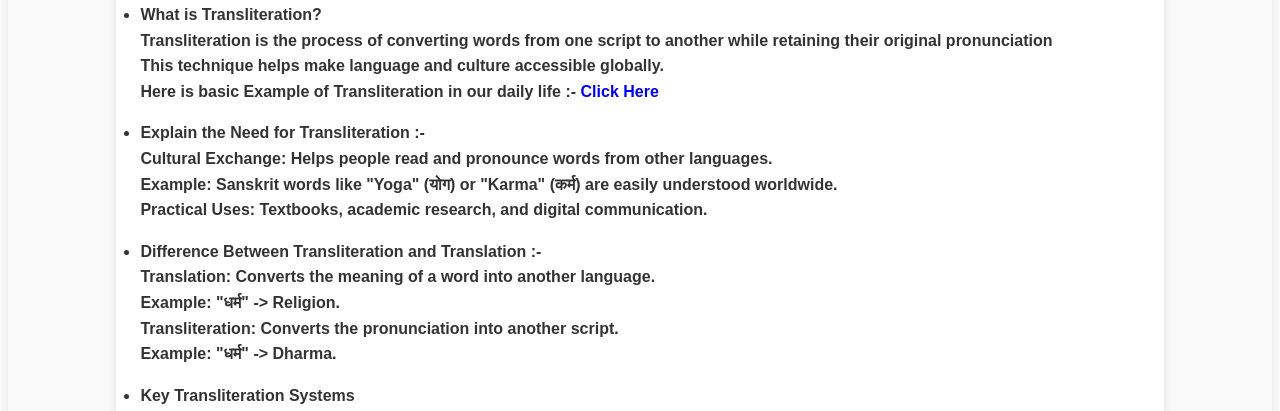
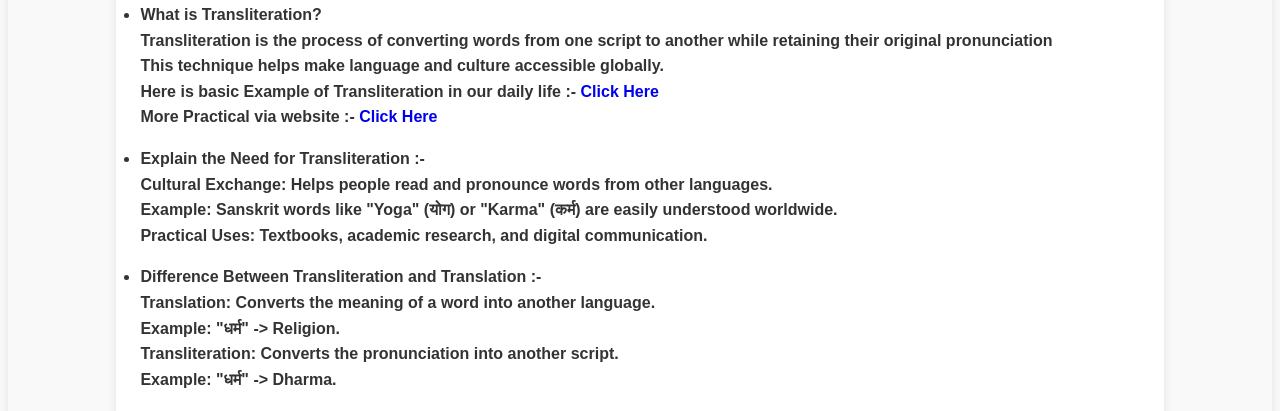
Before and after one commit to basic-hacker/Sanskrit-By-Samael, a plain HTML site: page Post Files/post4.html in a window 1280 px wide. Shown: the part 389-800 px from the top of the page. Drawn offline with Linux system fonts and the light colour scheme.

Commit message:
Add files via upload

```diff
--- a/Post Files/post4.html
+++ b/Post Files/post4.html
@@ -43,7 +43,8 @@
                             retaining
                             their original pronunciation<br>
                             This technique helps make language and culture accessible globally.<br>
-                        Here is basic Example of Transliteration in our daily life :- <a href="/Subposts/post4ex.html" target="_blank"> Click Here </a><br></li>
+                        Here is basic Example of Transliteration in our daily life :- <a href="/Subposts/post4ex.html"> Click Here </a><br>
+                        More Practical via website :-<a href="/Subposts/sub4.html"> Click Here </a><br></li>
                         <li id="need-for-transliteration">Explain the Need for Transliteration :-<br>
                             Cultural Exchange: Helps people read and pronounce words from other languages.<br>
                             Example: Sanskrit words like "Yoga" (योग) or "Karma" (कर्म) are easily understood
```
